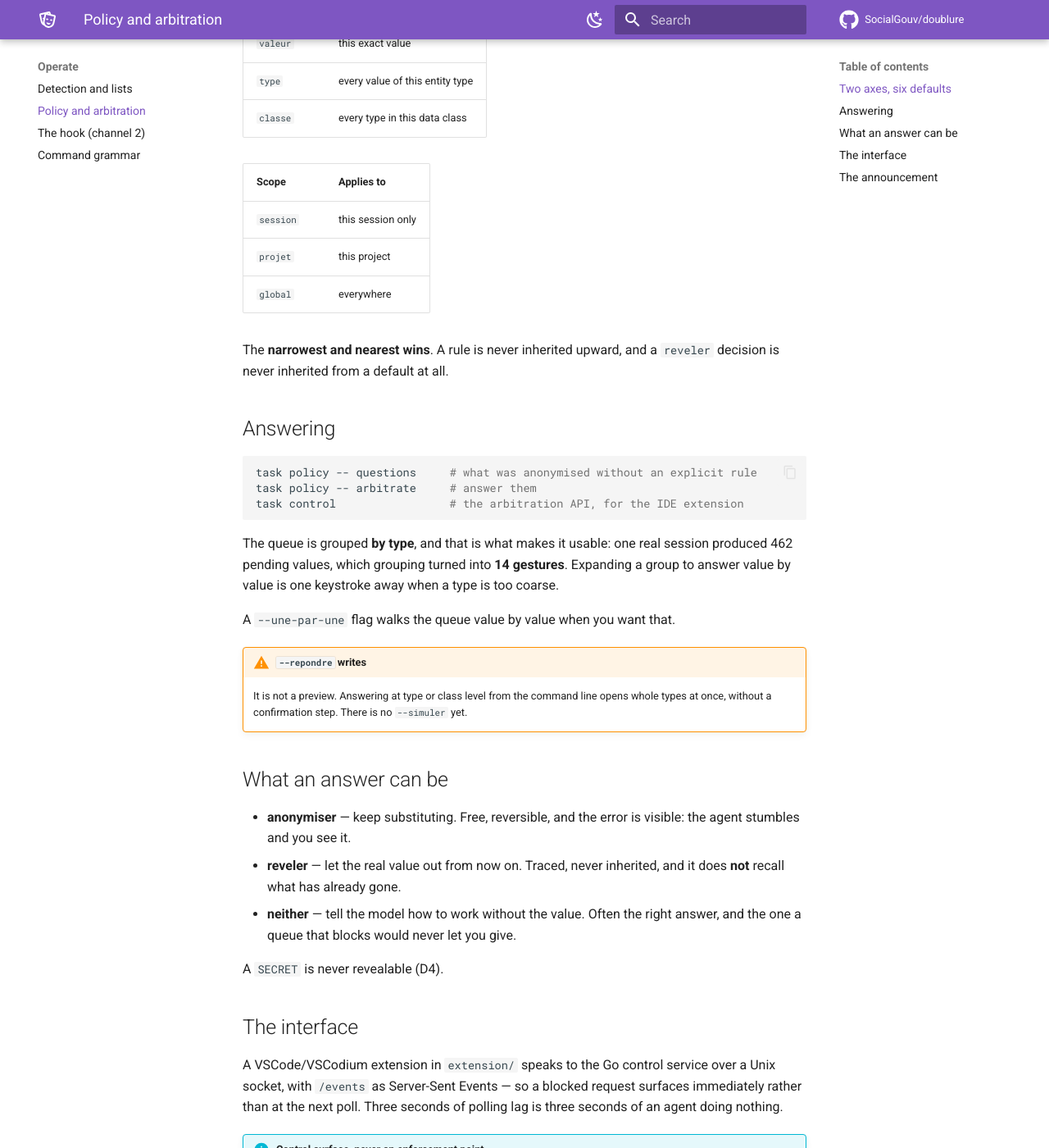
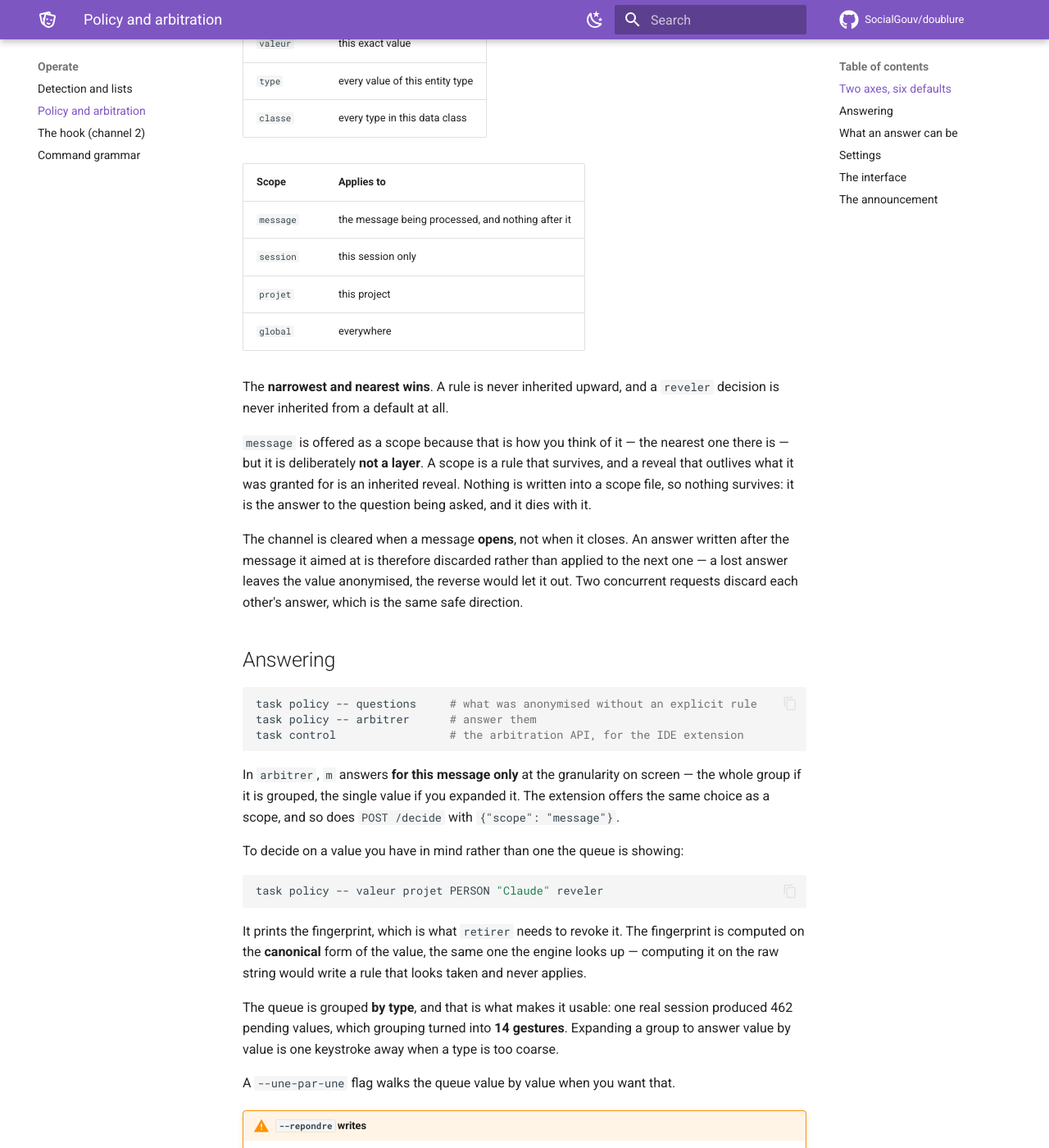
Before and after one commit to SocialGouv/doublure, an MkDocs documentation site: the page built from docs/policy.md, in a window 1280 px wide and 1400 px high, scrolled down 452 px. Shown: the whole window at 82% size. Built offline with MkDocs 1.6.1 and Material for MkDocs 9.7.7, drawn with Linux system fonts in a browser that asks for light colours; comment, search, counter and statistics services are not loaded; some of the changed text lies outside the part shown.

Commit message:
docs(policy): the three surfaces shipped today were documented nowhere
The message scope, the `valeur` command and the `dates` setting all reached the
operator today and none of them existed on the policy page — including the one
that REVEALS, which is the direction that cannot be taken back. An operator
finding `m` in the arbitration menu without the page would not know it dies
with the message.

Found while writing it: the page told you to run `task policy -- arbitrate`,
which is not a command. It is `arbitrer`.

The settings table is new too. Settings resolve through the same hierarchy as
the rules and a protection setting cannot be varied by a mode; `dates` carries a
link to the two prices stated in Known limits, since the page that offers an
opening should say what it costs.

Co-Authored-By: Claude Opus 5 (1M context) <noreply@anthropic.com>

````diff
--- a/docs/policy.md
+++ b/docs/policy.md
@@ -17,6 +17,7 @@ the default for the next answer:
 
 | Scope | Applies to |
 |---|---|
+| `message` | the message being processed, and nothing after it |
 | `session` | this session only |
 | `projet` | this project |
 | `global` | everywhere |
@@ -24,13 +25,41 @@ the default for the next answer:
 The **narrowest and nearest wins**. A rule is never inherited upward, and a
 `reveler` decision is never inherited from a default at all.
 
+`message` is offered as a scope because that is how you think of it — the
+nearest one there is — but it is deliberately **not a layer**. A scope is a rule
+that survives, and a reveal that outlives what it was granted for is an
+inherited reveal. Nothing is written into a scope file, so nothing survives: it
+is the answer to the question being asked, and it dies with it.
+
+The channel is cleared when a message **opens**, not when it closes. An answer
+written after the message it aimed at is therefore discarded rather than applied
+to the next one — a lost answer leaves the value anonymised, the reverse would
+let it out. Two concurrent requests discard each other's answer, which is the
+same safe direction.
+
 ## Answering
 
 ```bash
 task policy -- questions     # what was anonymised without an explicit rule
-task policy -- arbitrate     # answer them
+task policy -- arbitrer      # answer them
 task control                 # the arbitration API, for the IDE extension
 ```
+
+In `arbitrer`, `m` answers **for this message only** at the granularity on
+screen — the whole group if it is grouped, the single value if you expanded it.
+The extension offers the same choice as a scope, and so does
+`POST /decide` with `{"scope": "message"}`.
+
+To decide on a value you have in mind rather than one the queue is showing:
+
+```bash
+task policy -- valeur projet PERSON "Claude" reveler
+```
+
+It prints the fingerprint, which is what `retirer` needs to revoke it. The
+fingerprint is computed on the **canonical** form of the value, the same one the
+engine looks up — computing it on the raw string would write a rule that looks
+taken and never applies.
 
 The queue is grouped **by type**, and that is what makes it usable: one real
 session produced 462 pending values, which grouping turned into **14 gestures**.
@@ -54,7 +83,30 @@ A `--une-par-une` flag walks the queue value by value when you want that.
 - **neither** — tell the model how to work without the value. Often the right
   answer, and the one a queue that blocks would never let you give.
 
-A `SECRET` is never revealable (D4).
+A `SECRET` is never revealable (D4). That is refused when the rule is written
+*and* again when it is read, on every path including a message answer: the read
+guard is the invariant, the write guard is the ergonomics, and the invariant does
+not depend on it.
+
+## Settings
+
+Settings resolve through the **same** scope hierarchy as the rules, with the
+environment always winning — it is the troubleshooting lever. A setting that
+decides protection cannot be varied by a mode, or choosing a mode would amount
+to opening.
+
+| Setting | Values | Default |
+|---|---|---|
+| `domaines_fictifs` | `reserves` · `tld_reels` | `reserves` |
+| `chemins` | `utilisateur_projet` · `utilisateur` · `complet` | `utilisateur_projet` |
+| `dates` | `libre` · `cote_du_present` | `libre` |
+
+`dates=cote_du_present` keeps a past date past and a future date future, which
+is useful when absolute chronology matters. It has two prices, both stated in
+[Known limits](limits.md): "past or future" becomes a preserved attribute, and
+the future half expires on its own as today advances. The default preserves
+intervals only, and the announcement is what keeps the model from concluding
+anything from a date's position.
 
 ## The interface
 
````
